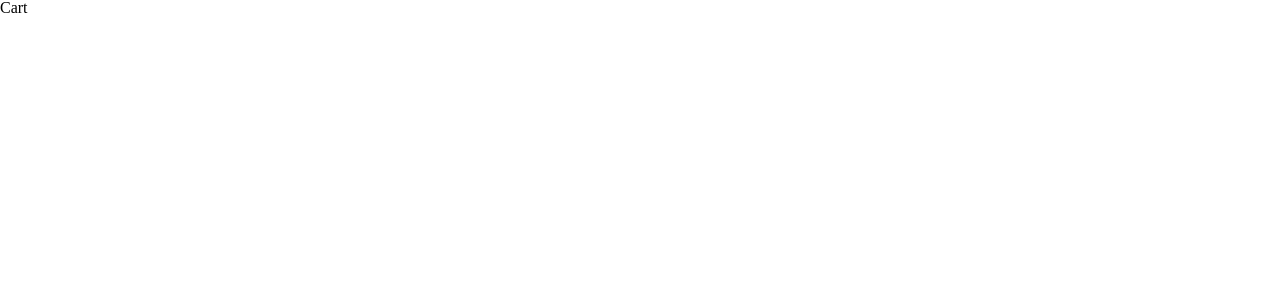
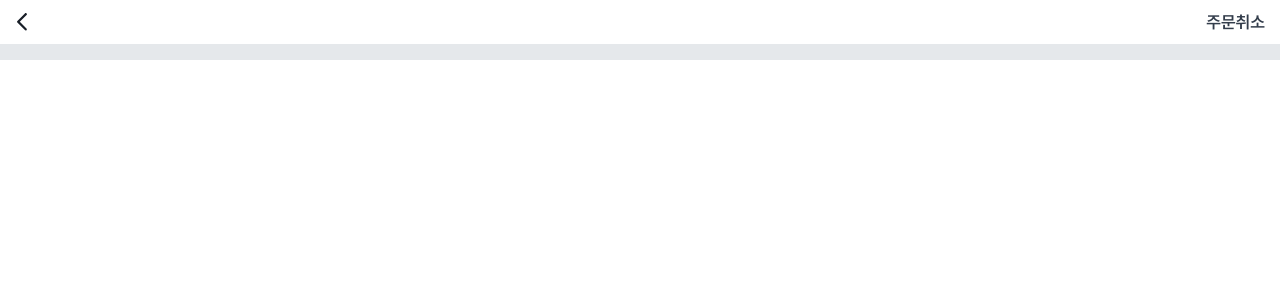
Before and after one commit to hyunn522/ts-practice, a React (Create React App) app: page /cart in a window 1280 px wide. Shown: the top 300 px of the page. Built offline with nearby package versions, Linux system fonts and the light colour scheme.

Commit message:
Design: TopBar 수정

```diff
--- /dev/null
+++ b/src/components/Top/TopBar.module.scss
@@ -0,0 +1,17 @@
+@import '../../styles/colors';
+
+.topBar {
+  padding: 10px 0px;
+  display: flex;
+  justify-content: space-between;
+  align-items: center;
+}
+
+.backBtn {
+  margin-left: 10px;
+}
+
+.cancelBtn {
+  @include heading2;
+  margin-right: 15px;
+}
--- a/src/components/Top/TopBar.tsx
+++ b/src/components/Top/TopBar.tsx
@@ -1,13 +1,13 @@
 import { TopBack } from '../../assets/img/index';
+import styles from './TopBar.module.scss';
 
-const styles = {
-  marginLeft: '10px',
-  marginTop: '10px',
-  marginBottom: '10px',
-};
-
-const TopBar = () => {
-  return <TopBack style={styles} />;
+const TopBar = ({ children }: any) => {
+  return (
+    <div className={styles.topBar}>
+      <TopBack className={styles.backBtn} />
+      <span className={styles.cancelBtn}>{children}</span>
+    </div>
+  );
 };
 
 export default TopBar;
--- /dev/null
+++ b/src/pages/Cart/Cart.module.scss
@@ -0,0 +1,6 @@
+@import '../../styles/colors';
+
+.line {
+  @include line;
+  height: 16px;
+}
--- a/src/pages/Cart/Cart.tsx
+++ b/src/pages/Cart/Cart.tsx
@@ -1,7 +1,13 @@
-import React from 'react';
+import TopBar from '../../components/Top/TopBar';
+import styles from './Cart.module.scss';
 
 const Cart = () => {
-  return <div>Cart</div>;
+  return (
+    <>
+      <TopBar>주문취소</TopBar>
+      <div className={styles.line} />
+    </>
+  );
 };
 
 export default Cart;
```
